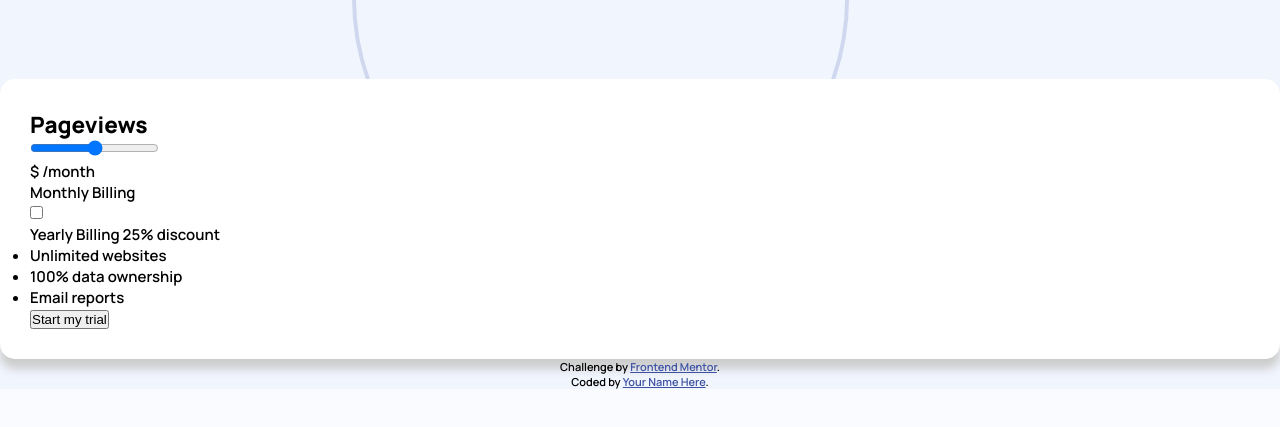
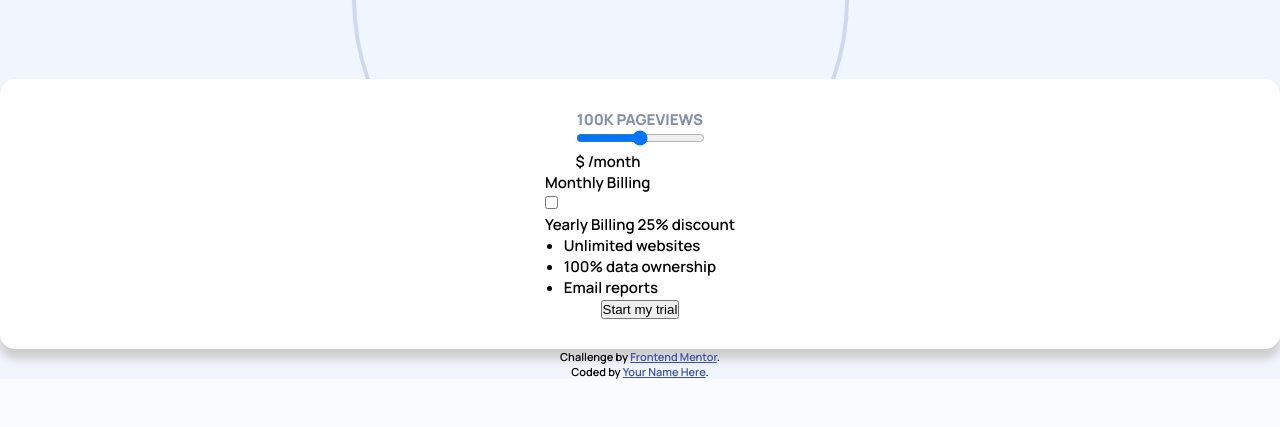
Before and after one commit to aroquega/FEM-InteractivePricingComponent, a plain HTML site: page index.html in a window 1280 px wide. Shown: the part 159-586 px from the top of the page. Drawn offline with Linux system fonts and the light colour scheme.

Commit message:
style pricing card title

```diff
--- a/css/style.css
+++ b/css/style.css
@@ -8,6 +8,7 @@
 
 :root {
     font-size: 15px;
+    font-weight: 600;
 }
 
 body {
@@ -38,7 +39,15 @@ h1 {
     background: hsl(0, 0%, 100%);
     display: flex;
     flex-flow: column wrap;
+    align-items: center;
     padding: 2em;
     border-radius: 1em;
     box-shadow: 0px 10px 10px  hsl(0, 0%, 80%);
 }
+
+#pricing>h2{
+    font-size: 1rem;
+    font-weight: 800;
+    color:  hsl(225, 20%, 60%);
+    text-transform: uppercase;
+}
--- a/index.html
+++ b/index.html
@@ -38,7 +38,7 @@
     </header>
     <article id="pricing">
       <h2>
-        Pageviews
+        100K Pageviews
       </h2>
       <main>
         <input type="range">
```
